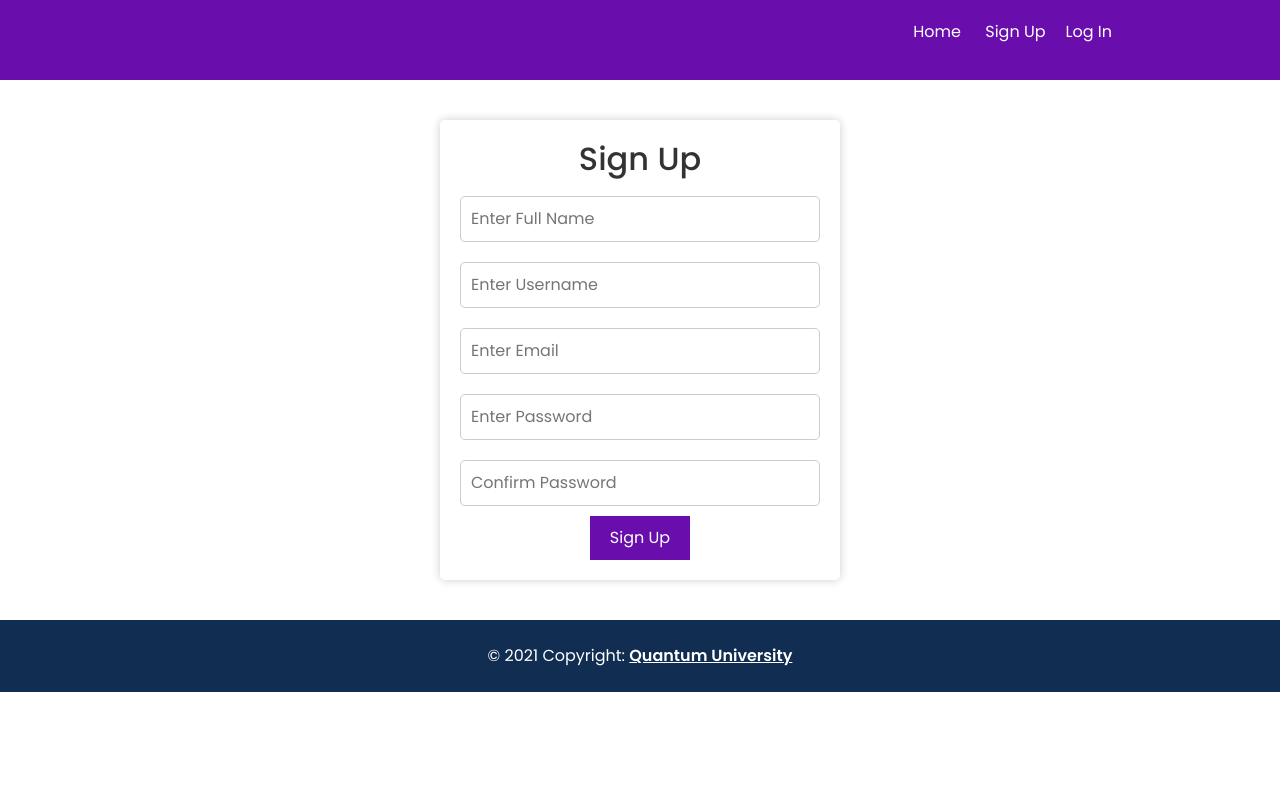
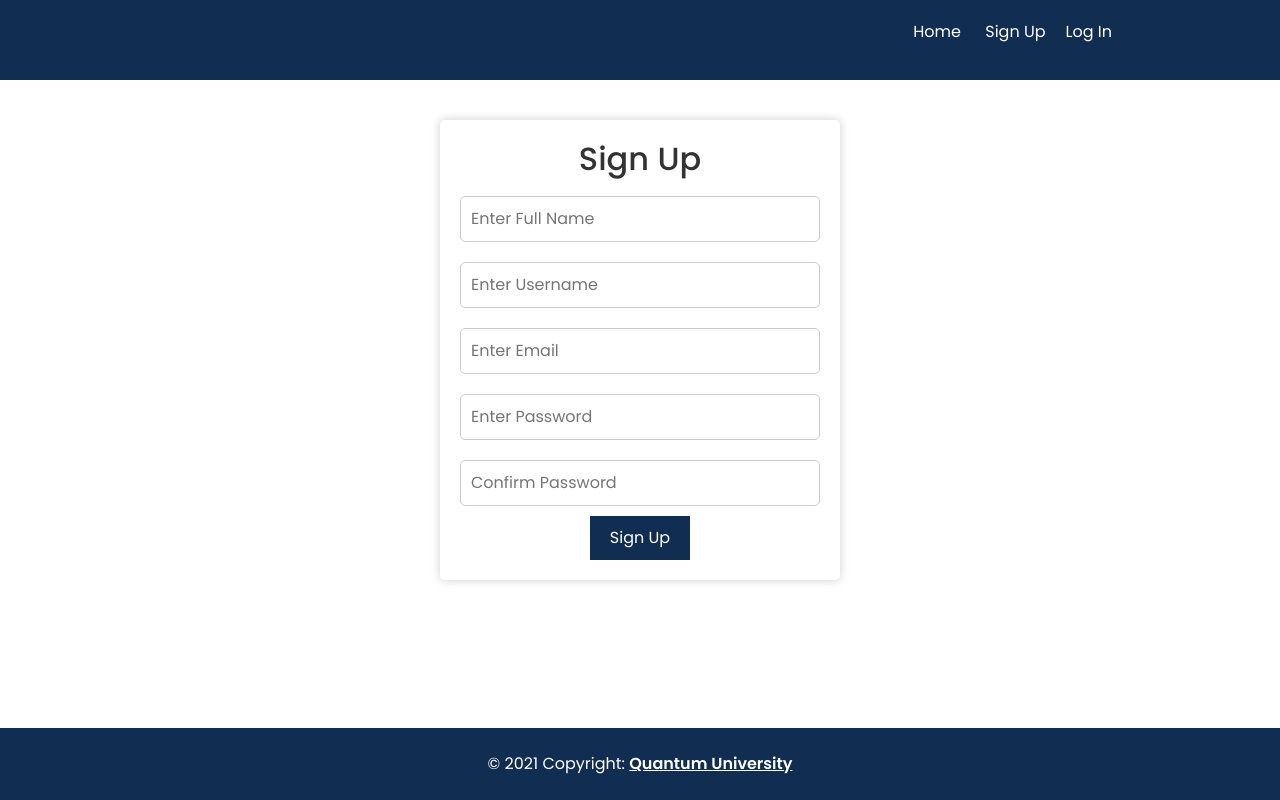
Before and after one commit to kvardaan/QPG, a PHP site: page /signup.php in a window 1280 px wide. Run offline with PHP 8.4, Linux system fonts and the light colour scheme.

Commit message:
Colors changed

```diff
--- a/css/style.css
+++ b/css/style.css
@@ -18,7 +18,8 @@ body {
 
 /* Header and Navigation styles */
 nav {
-    background-color: #6a0dad;
+    background-color: #112D51;
+    /* Earlier Blue - #1D4C87 */
     color: #fff;
 }
 
@@ -52,7 +53,7 @@ nav ul li {
 
 /* Button styles */
 button {
-    background-color: #6a0dad;
+    background-color: #112D51;
     color: #fff;
     border: none;
     padding: 10px 20px;
@@ -70,7 +71,7 @@ button:hover {
 }
 
 .dashboard-button:hover {
-    background-color: #6a0dad;
+    background-color: #112D51;
     color: #fff;
 }
 
@@ -110,7 +111,7 @@ button:hover {
 
 /* Center-align the Sign Up and Log In buttons */
 .signup-form button {
-    background-color: #6a0dad;
+    background-color: #112D51;
     color: #fff;
     border: none;
     padding: 10px 20px;
@@ -158,15 +159,25 @@ select{
   width: 280px;
 }
 
-.dashboard p{
+/* .p{
   display: flex;
   flex-direction: column;
   align-items: center;
   justify-content: center;
-  /* height: 100vh; This ensures that the section takes up the full height of the viewport */
+} */
+
+.vertical-line {
+    border-right-style: dotted;
+    border-right: thick rgb(0, 0, 0);
+    /* border-color: black; Adjust the color as needed */
+    height: 100%;
 }
 
-.vertical-line {
-    border-right: 1px solid #ccc; /* Adjust the color as needed */
-    height: 100%;
+.footer {
+    position: fixed;
+    left: 0;
+    bottom: 0;
+    width: 100%;
+    color: white;
+    text-align: center;
 }
```
